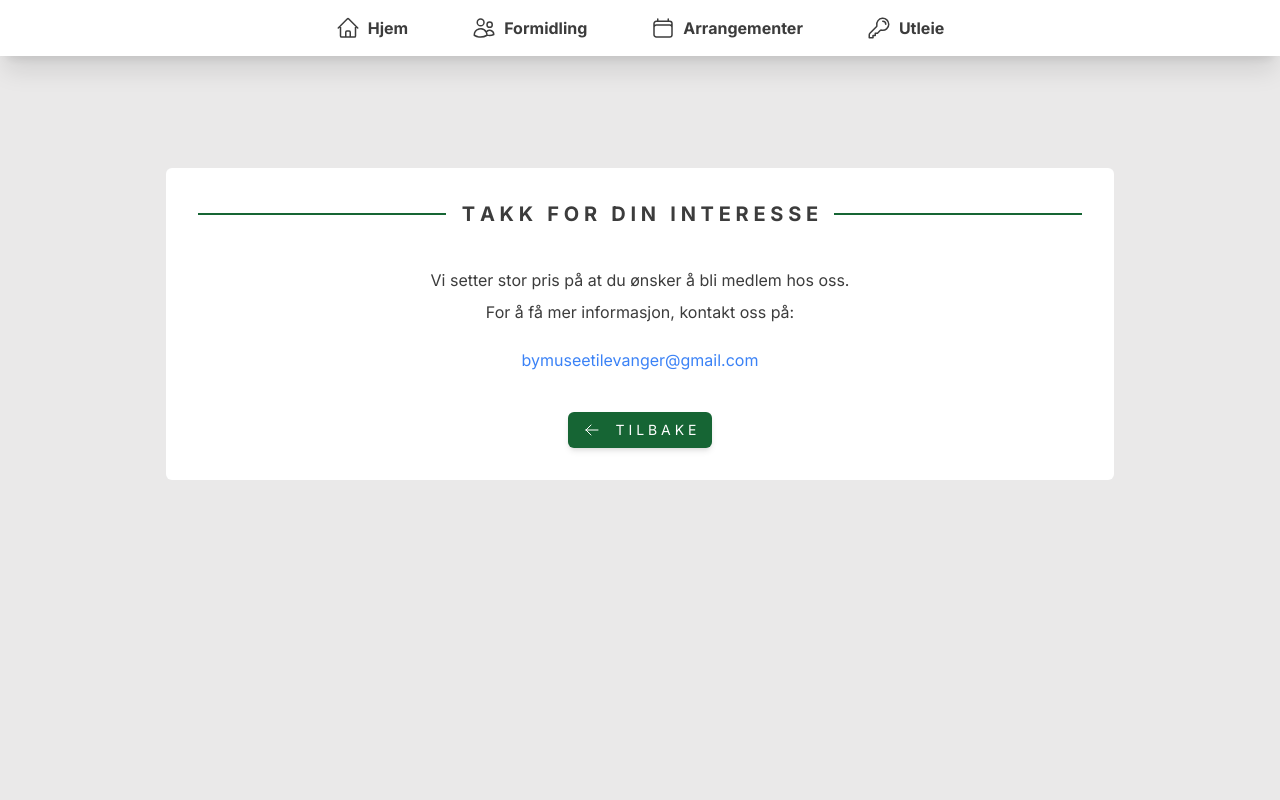
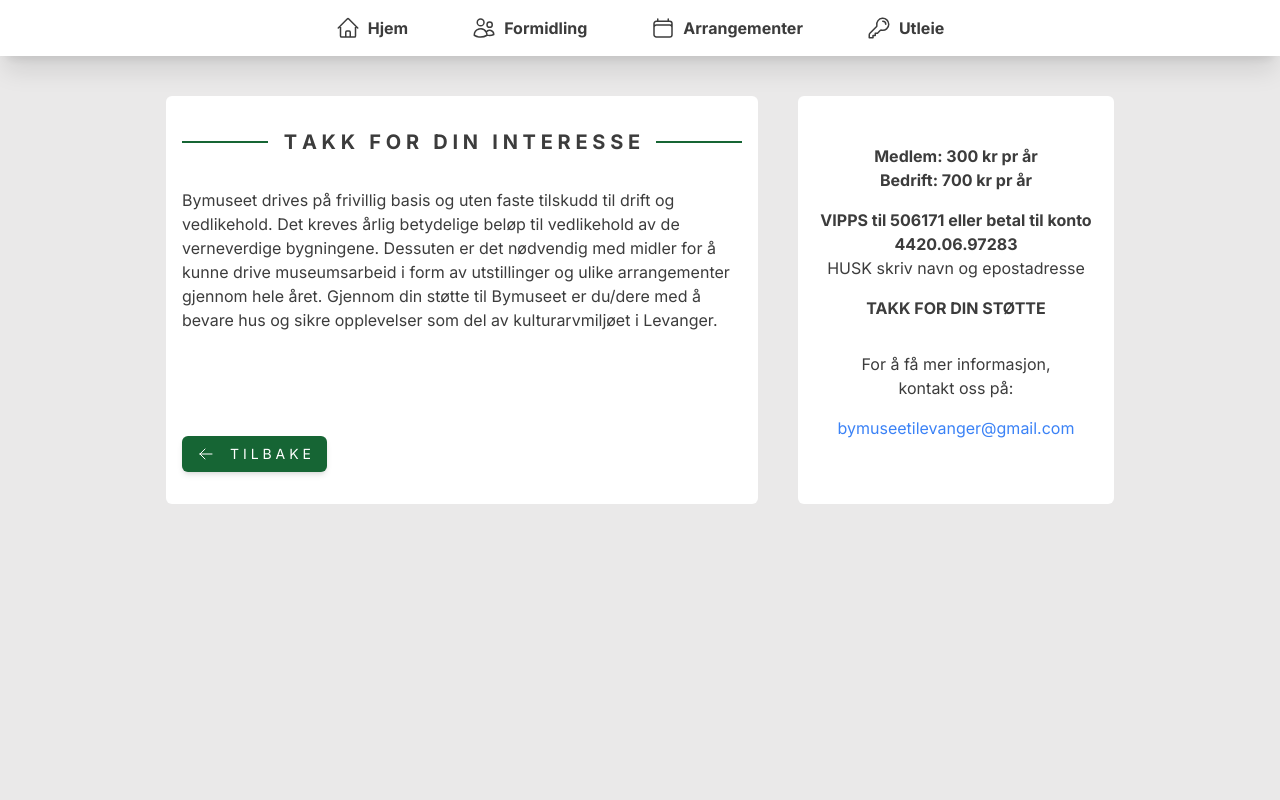
Before and after one commit to magnusgiverin/bymuseet, a Next.js app in the folder src/bymuseet/: page /medlem in a window 1280 px wide. Shown: the top 800 px of the page. Built offline with nearby package versions, Linux system fonts and the light colour scheme.

Commit message:
Update: Update member page

```diff
--- a/src/bymuseet/src/app/medlem/page.tsx
+++ b/src/bymuseet/src/app/medlem/page.tsx
@@ -4,16 +4,31 @@ import { Title } from "../Components/Title";
 
 export default function Medlem() {
     return (
-        <main className="mt-28 py-8 px-4 md:p-8 flex flex-col items-center md:rounded-md justify-center bg-white gap-2 w-full">
-            <span className="w-full">
-            <Title text="Takk for din interesse" shortText="takk"/>
-            </span>
-            <p className="text-center">Vi setter stor pris på at du ønsker å bli medlem hos oss.</p>
-            <p className="text-center">For å få mer informasjon, kontakt oss på:</p>
-            <p className="mt-4 text-blue-500">
-                <a href="mailto:bymuseetilevanger@gmail.com">bymuseetilevanger@gmail.com</a>
-            </p>
-            <Button icon={"ArrowLeft_sm"} text={"tilbake"} iconPosition="left"/>
-        </main>
+        <main className="flex flex-col lg:flex-row gap-5 md:gap-10 w-full my-5 md:my-10">
+            <div className="w-full lg:w-2/3 h-auto bg-white p-8 md:rounded-md flex flex-col py-8 px-4">
+                <span className="w-full">
+                    <Title text="Takk for din interesse" shortText="takk" />
+                </span>
+                <p className="flex-grow">Bymuseet drives på frivillig basis og uten faste tilskudd til drift og vedlikehold. Det kreves årlig betydelige beløp til vedlikehold av de verneverdige bygningene. Dessuten er det nødvendig med midler for å kunne drive museumsarbeid i form av utstillinger og ulike arrangementer gjennom hele året. Gjennom din støtte til Bymuseet er du/dere med å bevare hus og sikre opplevelser som del av kulturarvmiljøet i Levanger.</p>
+                <div className="mt-auto">
+                    <Button icon={"ArrowLeft_sm"} text={"tilbake"} iconPosition="left" />
+                </div>
+            </div>
+            <div className="w-full lg:w-1/3 bg-white py-8 px-4 md:rounded-md flex flex-col items-center">
+                <div className="w-full flex flex-col items-center justify-center text-center">
+                    <p className="mt-4 font-bold">Medlem: 300 kr pr år</p>
+                    <p className="font-bold">Bedrift: 700 kr pr år</p>
+                    <p className="mt-4 font-bold">VIPPS til 506171 eller betal til konto 4420.06.97283</p>
+                    <p>HUSK skriv navn og epostadresse</p>
+                    <p className="mt-4 font-bold">TAKK FOR DIN STØTTE</p>
+                </div>
+                <div className="w-full flex flex-col items-center p-8 text-center">
+                    <p>For å få mer informasjon, kontakt oss på:</p>
+                    <p className="mt-4 text-blue-500">
+                        <a href="mailto:bymuseetilevanger@gmail.com">bymuseetilevanger@gmail.com</a>
+                    </p>
+                </div>
+            </div>
+        </main >
     );
 }
```
